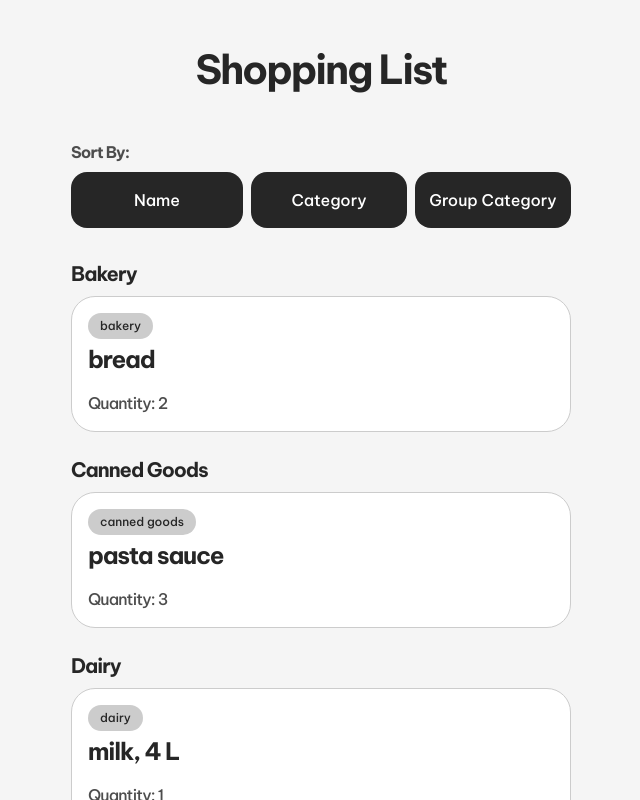
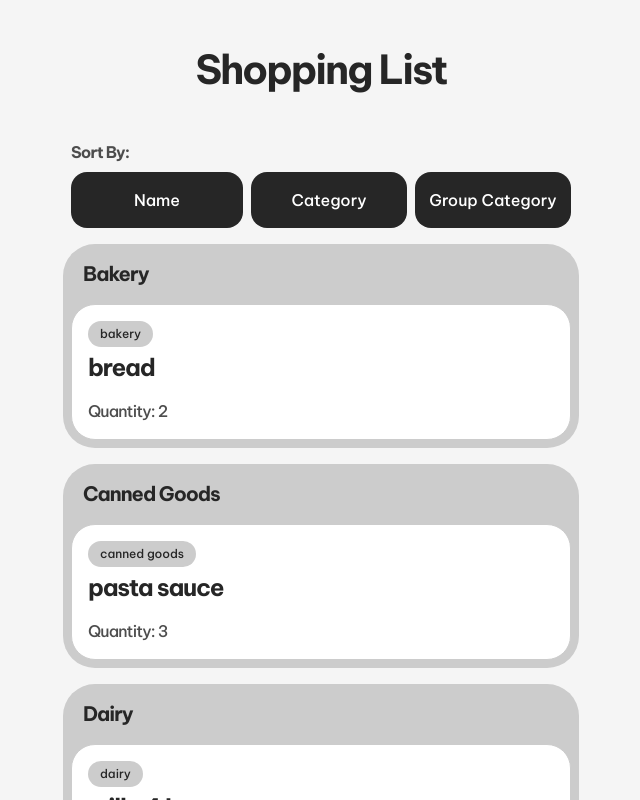
Before and after one commit to louispadillo/cprg306a-assignment, a Next.js app: page /week-6 in a window 1280 px wide. Both pictures are taken after a click on the button "Group Category". Shown: the top 800 px of the page, without its empty margins (319-959 px from the left). Built offline with nearby package versions, Linux system fonts and the light colour scheme.

Commit message:
changed the UI so that the categories are grouped within the same border.

```diff
--- a/app/week-6/items.js
+++ b/app/week-6/items.js
@@ -20,25 +20,25 @@ export default function Items({sortBy}){
 
     // return list if sortBy is group
     if (sortBy === "group") {
-        // this returns the whole list container
+        const categories = [...new Set(sortedItems.map((item) => item.category))];
+
         return (
-            <ul className="gap-2 flex flex-col">
-                {sortedItems.map((item, index) => {
-                    const isNewCategory = index === 0 || item.category !== sortedItems[index - 1].category;
-
-                    // this return each item inside the container
-                    return (
-                        <div key={item.id} className="flex flex-col gap-2">
-                            {isNewCategory && (
-                                <h2 className="text-xl font-bold tracking-tighter text-dark-900 capitalize pt-4">
-                                    {item.category}
-                                </h2>
-                            )}
-                            <ItemCard item={item} />
-                        </div>
-                    );
-                })}
-            </ul>
+            <div className="flex flex-col gap-4">
+                {categories.map((category) =>  (
+                    <div key={category} className="flex flex-col gap-2 p-2 bg-dark-600 rounded-4xl">
+                        <h2 className="text-xl font-bold tracking-tighter text-dark-900 capitalize py-2 pl-3">
+                            {category}
+                        </h2>
+                        <ul className="gap-1 flex flex-col">
+                            {sortedItems
+                                .filter((item) => item.category === category)
+                                .map((item) => (
+                                    <ItemCard key={item.id} item={item} />
+                            ))}
+                        </ul>
+                    </div>
+                ))}
+            </div>
         );
     }
 
```
